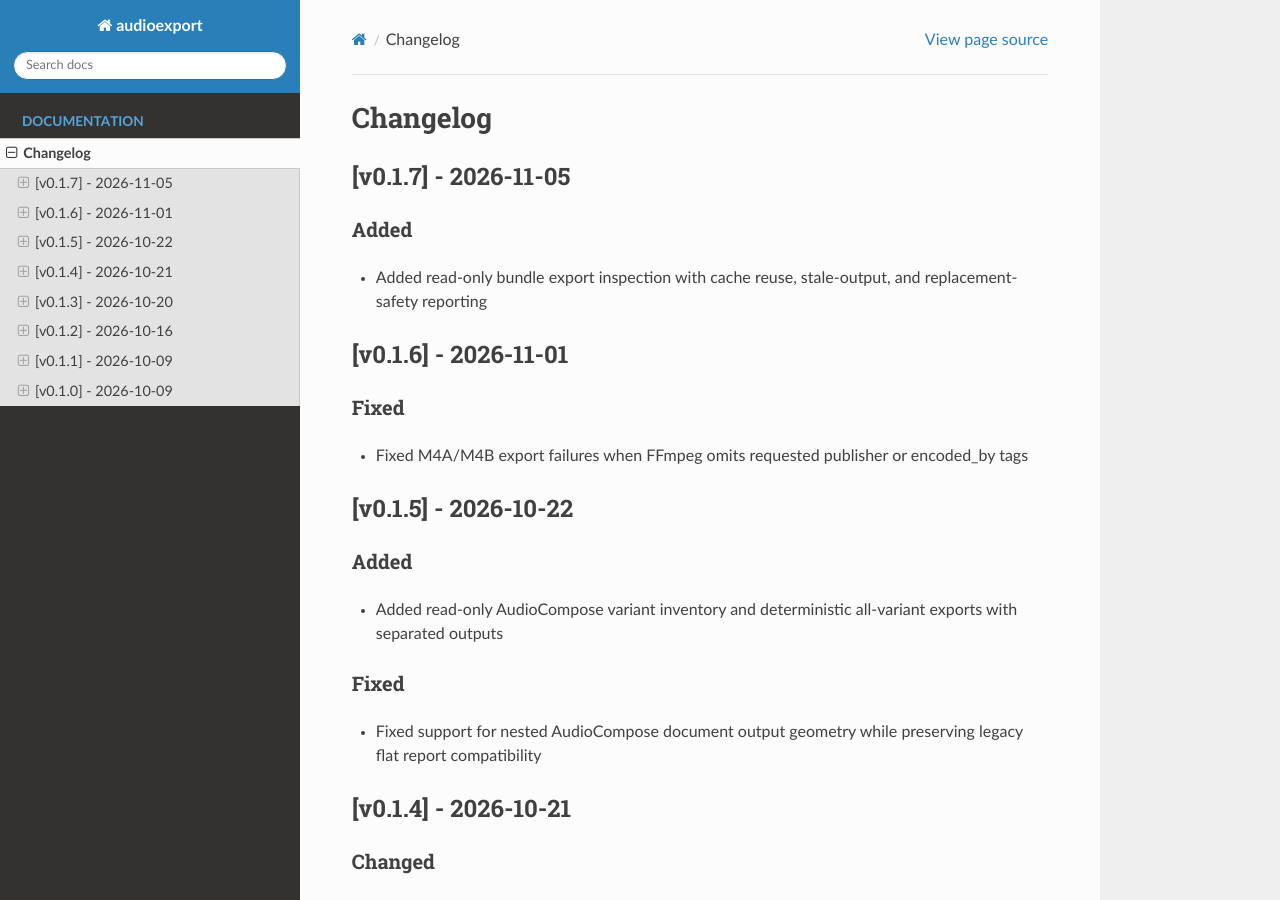
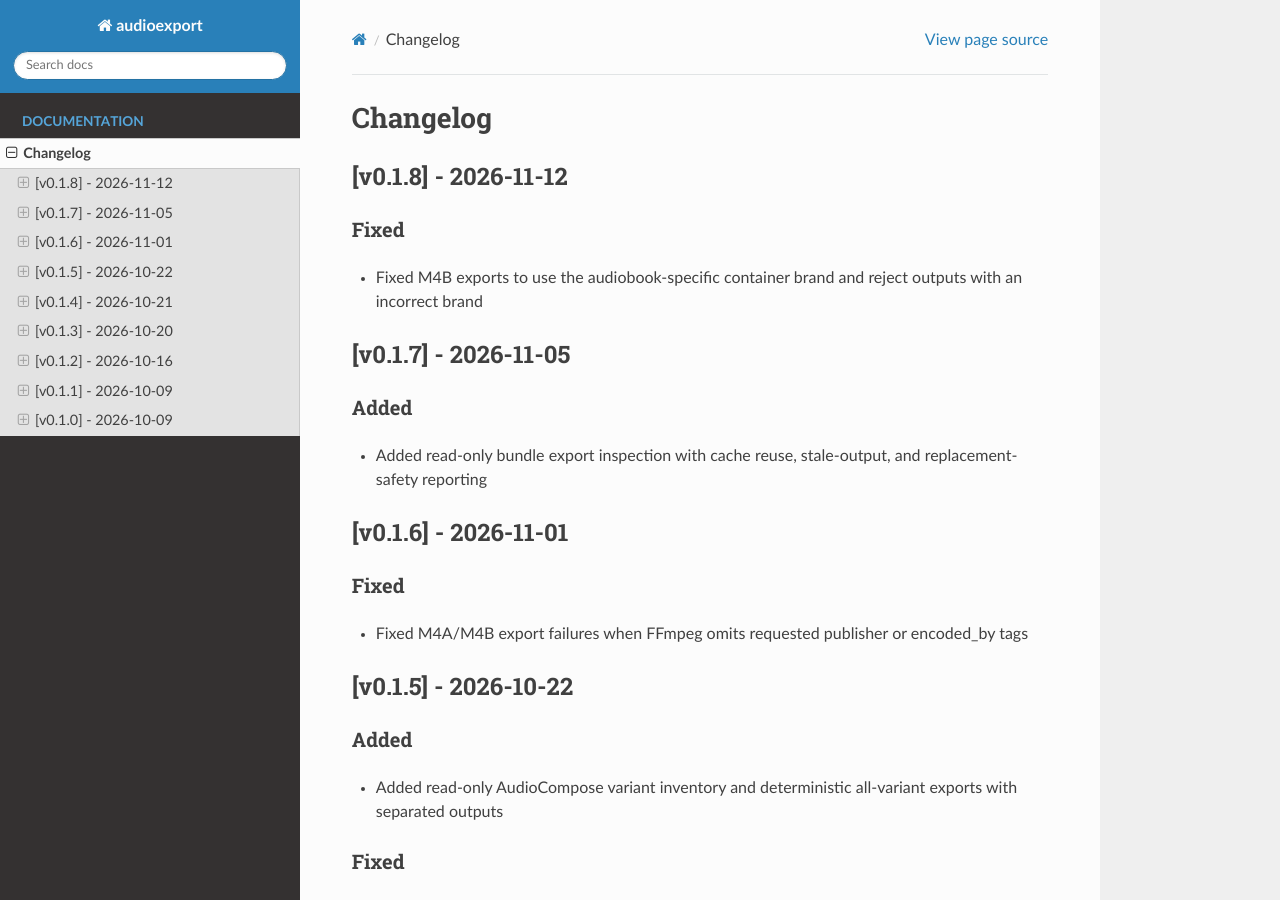
Before and after one commit to buchwandler/audioexport, a Sphinx documentation site: the page built from docs/changelog.md, in a window 1280 px wide and 900 px high. Built offline with Sphinx 7.4.7 and the Read the Docs theme 3.1.0, drawn with Linux system fonts in a browser that asks for light colours.

Commit message:
doc: changelog

```diff
--- a/docs/changelog.md
+++ b/docs/changelog.md
@@ -1,4 +1,12 @@
 # Changelog
+
+## [v0.1.8] - 2026-11-12
+
+### Fixed
+
+- Fixed M4B exports to use the audiobook-specific container brand and reject outputs with an incorrect brand
+
+<!-- generated by releaseledger -->
 
 ## [v0.1.7] - 2026-11-05
 
```
Also changed, not shown: .ledger/releaseledger/data/ledgers/main/releases/v0.1.8/entries/entry-0001.md (added), .ledger/releaseledger/data/ledgers/main/releases/v0.1.8/release.md (added), 2 other files.
